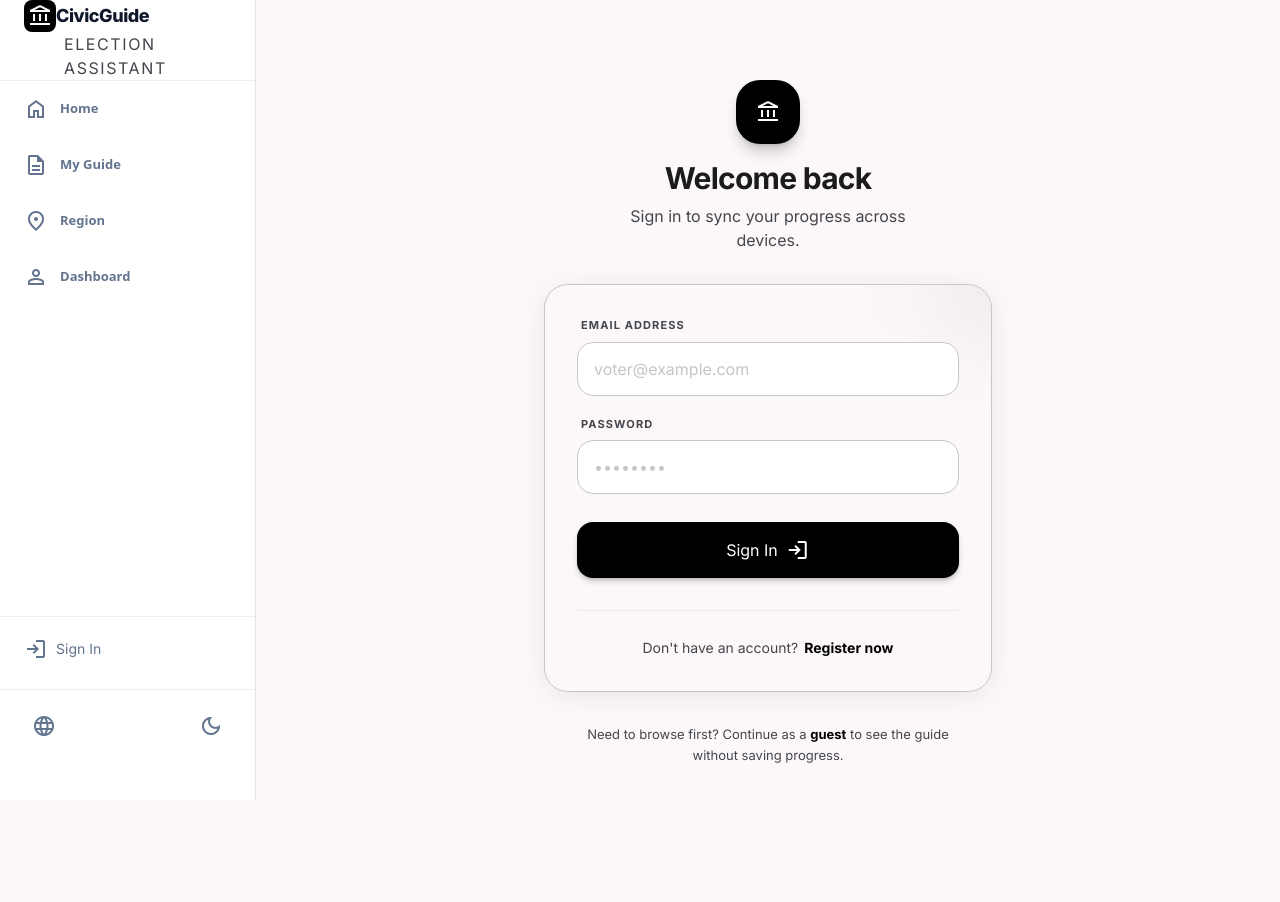
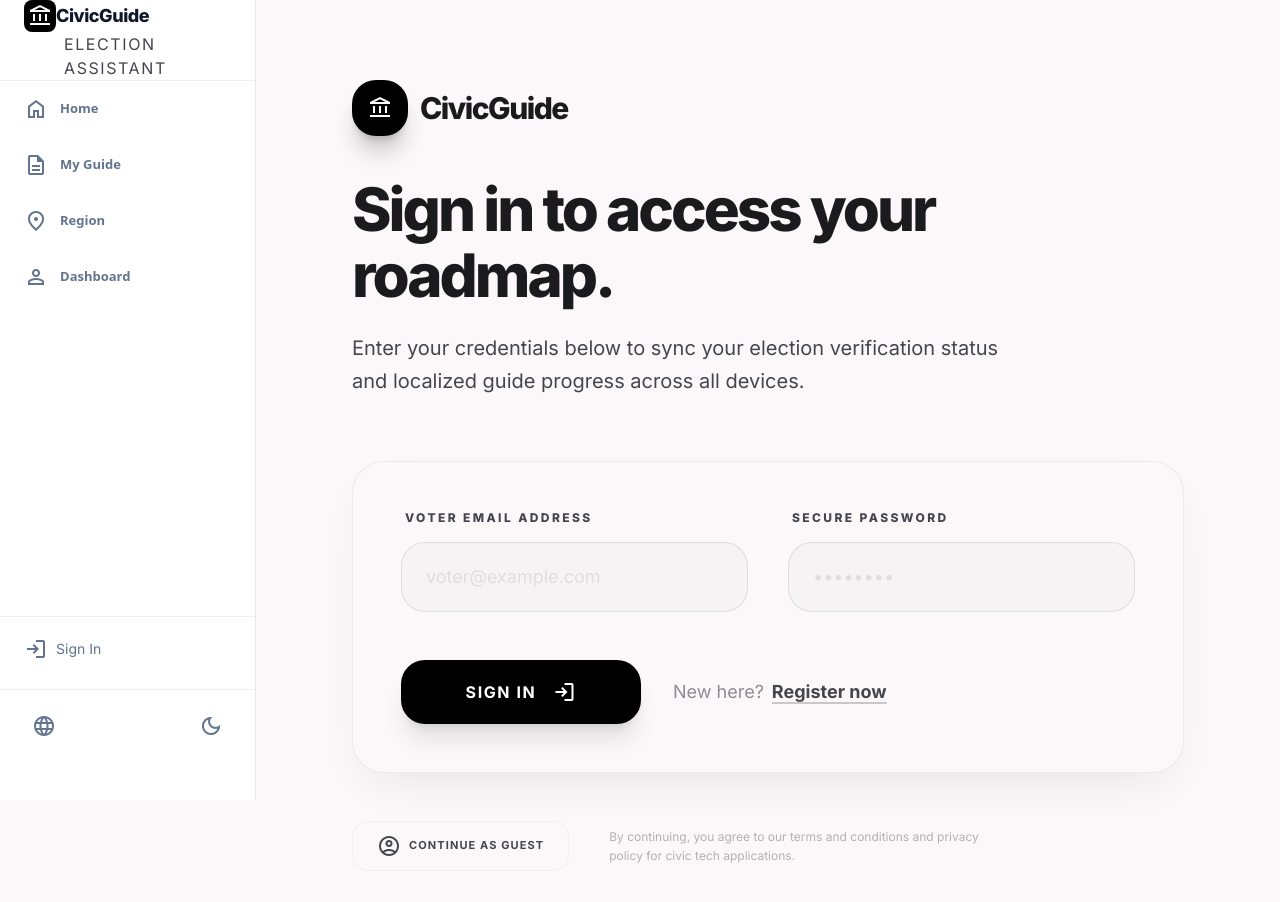
Before and after one commit to shreyashjagtap157/PromptWars-Virtual-2, a Next.js app in the folder frontend/: page /auth in a window 1280 px wide. Shown: the top 902 px of the page. Before the commit the page ends 846 px from the top, so only its background shows below. Built offline with nearby package versions, Linux system fonts and the light colour scheme; no server answers.

Commit message:
fix: exhaustive guide content refresh, horizontal auth layout spread, and firebase config instructions

```diff
--- a/frontend/app/auth/page.tsx
+++ b/frontend/app/auth/page.tsx
@@ -2,6 +2,7 @@
 import React, { useState } from 'react';
 import { useAuth } from '@/contexts/AuthContext';
 import { useRouter } from 'next/navigation';
+import Link from 'next/link';
 
 export default function AuthPage() {
   const [isLogin, setIsLogin] = useState(true);
@@ -12,7 +13,6 @@ export default function AuthPage() {
   const { signIn, signUp, user } = useAuth();
   const router = useRouter();
 
-  // Redirect if already logged in
   if (user) {
     router.push('/app');
     return null;
@@ -31,18 +31,12 @@ export default function AuthPage() {
       router.push('/app');
     } catch (err: any) {
       const msg = err?.message || '';
-      const code = err?.code || '';
-
-      if (msg.includes('api-key-not-valid') || code === 'auth/invalid-api-key') {
-        setError('⚠️ Firebase Web API Key is missing or invalid. Please update the NEXT_PUBLIC_FIREBASE_API_KEY in your frontend/.env.local file to enable authentication.');
-      } else if (code === 'auth/user-not-found' || code === 'auth/wrong-password' || code === 'auth/invalid-credential') {
-        setError('Invalid email or password.');
-      } else if (code === 'auth/email-already-in-use') {
-        setError('An account with this email already exists.');
-      } else if (code === 'auth/weak-password') {
-        setError('Password must be at least 6 characters.');
+      if (msg.includes('CONFIGURATION_NOT_FOUND')) {
+        setError('🔴 Firebase Configuration Error: "Email/Password" sign-in is disabled in your Firebase Console. Please go to Authentication > Sign-in method and enable the "Email/Password" provider.');
+      } else if (msg.includes('API_KEY_INVALID') || msg.includes('api-key-not-valid')) {
+        setError('🔴 Invalid API Key. Please check your .env.local and Ensure the key has no restrictions in the Google Cloud Console.');
       } else {
-        setError(msg || 'An unexpected error occurred. Please check your internet connection.');
+        setError(err.message || 'Authentication failed.');
       }
     } finally {
       setLoading(false);
@@ -50,45 +44,54 @@ export default function AuthPage() {
   };
 
   return (
-    <main className="flex-1 flex flex-col items-center justify-center min-h-[calc(100vh-80px)] px-4 py-20">
-      <div className="w-full max-w-md animate-in fade-in zoom-in-95 duration-500">
-        <div className="text-center mb-8">
-          <div className="w-16 h-16 rounded-2xl bg-primary text-on-primary flex items-center justify-center mx-auto mb-4 shadow-lg shadow-primary/20">
-            <span className="material-symbols-outlined text-[32px]">account_balance</span>
-          </div>
-          <h1 className="font-h1 text-3xl font-bold text-on-surface mb-2 tracking-tight">
-            {isLogin ? 'Welcome back' : 'Create your account'}
+    <main className="min-h-screen bg-[#fcf8fa] dark:bg-[#111318] flex flex-col items-start justify-center px-6 md:px-12 lg:px-24 py-20 relative overflow-hidden">
+      {/* Background Polish */}
+      <div className="absolute top-0 right-0 w-[800px] h-[800px] bg-primary/5 rounded-full blur-[120px] -z-10 translate-x-1/4 -translate-y-1/4"></div>
+
+      <div className="w-full max-w-5xl">
+        <div className="mb-16 animate-in fade-in slide-in-from-left-8 duration-700">
+          <Link href="/" className="inline-flex items-center gap-3 mb-10 group">
+            <div className="w-14 h-14 rounded-2xl bg-primary text-on-primary flex items-center justify-center shadow-xl shadow-primary/20 group-hover:scale-105 transition-all">
+              <span className="material-symbols-outlined text-[32px]">account_balance</span>
+            </div>
+            <span className="font-h1 text-3xl font-black text-on-surface tracking-tighter">CivicGuide</span>
+          </Link>
+
+          <h1 className="font-h1 text-5xl md:text-6xl font-black text-on-surface tracking-tighter mb-6 max-w-3xl leading-[1.1]">
+            {isLogin ? 'Sign in to access your roadmap.' : 'Join your local civic community.'}
           </h1>
-          <p className="font-body-md text-on-surface-variant max-w-[280px] mx-auto">
-            {isLogin ? 'Sign in to sync your progress across devices.' : 'Register to save and sync your election guide progress.'}
+          <p className="font-body-lg text-on-surface-variant max-w-2xl text-xl leading-relaxed">
+            {isLogin
+              ? 'Enter your credentials below to sync your election verification status and localized guide progress across all devices.'
+              : 'Register today to save your progress, receive real-time electoral alerts, and get a personalized verification roadmap.'}
           </p>
         </div>
 
-        <div className="bg-surface rounded-2xl border border-outline-variant p-8 shadow-[0px_4px_30px_-4px_rgba(0,0,0,0.1)] relative overflow-hidden">
-          {/* Subtle background decoration */}
-          <div className="absolute top-0 right-0 w-32 h-32 bg-primary/5 rounded-full -translate-y-1/2 translate-x-1/2 blur-2xl pointer-events-none"></div>
+        {error && (
+          <div className="mb-12 p-6 bg-error-container/40 border-l-4 border-error text-on-error-container rounded-r-2xl text-base leading-relaxed flex items-start gap-4 max-w-4xl animate-in shake-in duration-500">
+            <span className="material-symbols-outlined text-error shrink-0 text-[24px]">report</span>
+            <div className="font-body-md font-bold">{error}</div>
+          </div>
+        )}
 
-          {error && (
-            <div className="mb-6 p-4 bg-error-container/50 border border-error/20 text-on-error-container rounded-xl text-sm leading-relaxed flex items-start gap-3">
-              <span className="material-symbols-outlined text-[20px] text-error shrink-0">warning</span>
-              <span>{error}</span>
-            </div>
-          )}
-
-          <form onSubmit={handleSubmit} className="flex flex-col gap-5 relative z-10">
-            <div>
-              <label className="block font-label-caps text-[11px] text-on-surface-variant mb-2 ml-1 uppercase tracking-widest font-bold">Email Address</label>
+        {/* Spread out form */}
+        <form onSubmit={handleSubmit} className="w-full max-w-4xl bg-surface border border-outline-variant/30 rounded-[32px] p-8 md:p-12 shadow-[0px_20px_50px_-20px_rgba(0,0,0,0.1)] animate-in fade-in slide-in-from-bottom-8 duration-700">
+          <div className="grid grid-cols-1 md:grid-cols-2 gap-10">
+            <div className="space-y-4">
+              <label className="block font-label-caps text-xs text-on-surface-variant uppercase tracking-[0.2em] font-black ml-1">Voter Email Address</label>
               <input
                 type="email"
                 value={email}
                 onChange={(e) => setEmail(e.target.value)}
                 required
                 placeholder="voter@example.com"
-                className="w-full bg-surface-container-lowest border border-outline-variant rounded-xl px-4 py-3.5 font-body-md text-on-surface focus:outline-none focus:border-primary focus:ring-4 focus:ring-primary/10 transition-all placeholder:opacity-50"
+                className="w-full bg-surface-container-low border border-outline-variant/50 rounded-2xl px-6 py-5 font-body-md text-lg text-on-surface focus:outline-none focus:ring-4 focus:ring-primary/10 focus:border-primary transition-all placeholder:opacity-20"
               />
             </div>
-            <div>
-              <label className="block font-label-caps text-[11px] text-on-surface-variant mb-2 ml-1 uppercase tracking-widest font-bold">Password</label>
+            <div className="space-y-4">
+              <div className="flex justify-between items-end px-1">
+                <label className="block font-label-caps text-xs text-on-surface-variant uppercase tracking-[0.2em] font-black">Secure Password</label>
+              </div>
               <input
                 type="password"
                 value={password}
@@ -96,38 +99,47 @@ export default function AuthPage() {
                 required
                 minLength={6}
                 placeholder="••••••••"
-                className="w-full bg-surface-container-lowest border border-outline-variant rounded-xl px-4 py-3.5 font-body-md text-on-surface focus:outline-none focus:border-primary focus:ring-4 focus:ring-primary/10 transition-all placeholder:opacity-50"
+                className="w-full bg-surface-container-low border border-outline-variant/50 rounded-2xl px-6 py-5 font-body-md text-lg text-on-surface focus:outline-none focus:ring-4 focus:ring-primary/10 focus:border-primary transition-all placeholder:opacity-20"
               />
             </div>
+          </div>
 
+          <div className="mt-12 flex flex-col md:flex-row items-center gap-8">
             <button
               type="submit"
               disabled={loading}
-              className="w-full bg-primary text-on-primary font-button py-4 px-6 rounded-xl hover:bg-primary/90 transition-all active:scale-[0.98] disabled:opacity-50 disabled:cursor-not-allowed flex items-center justify-center gap-2 mt-2 shadow-md shadow-primary/20">
+              className="w-full md:w-auto min-w-[240px] bg-primary text-on-primary font-button py-5 px-10 rounded-2xl hover:translate-y-[-4px] hover:shadow-2xl hover:shadow-primary/30 transition-all active:scale-[0.98] disabled:opacity-50 disabled:cursor-not-allowed flex items-center justify-center gap-4 shadow-xl shadow-primary/10">
               {loading ? (
-                <span className="material-symbols-outlined text-[20px] animate-spin">progress_activity</span>
+                <span className="material-symbols-outlined text-[28px] animate-spin">progress_activity</span>
               ) : (
-                <span className="flex items-center gap-2">
-                  {isLogin ? 'Sign In' : 'Create Account'}
-                  <span className="material-symbols-outlined text-[18px]">{isLogin ? 'login' : 'person_add'}</span>
-                </span>
+                <>
+                  <span className="text-base font-bold uppercase tracking-widest">{isLogin ? 'Sign In' : 'Create Account'}</span>
+                  <span className="material-symbols-outlined text-[24px]">login</span>
+                </>
               )}
             </button>
-          </form>
 
-          <div className="mt-8 pt-6 border-t border-outline-variant/30 text-center">
             <button
+              type="button"
               onClick={() => { setIsLogin(!isLogin); setError(''); }}
-              className="text-on-surface-variant font-body-md text-sm hover:text-primary transition-colors inline-flex items-center gap-1.5 focus:outline-none">
-              {isLogin ? "Don't have an account?" : "Already have an account?"}
-              <span className="text-primary font-bold hover:underline">{isLogin ? "Register now" : "Sign in instead"}</span>
+              className="font-body-md text-on-surface-variant hover:text-primary transition-colors flex items-center gap-2 group text-lg">
+              <span className="opacity-60">{isLogin ? "New here?" : "Already a member?"}</span>
+              <span className="font-bold underline decoration-2 underline-offset-4 decoration-primary/20 group-hover:decoration-primary">
+                {isLogin ? "Register now" : "Go to Login"}
+              </span>
             </button>
           </div>
+        </form>
+
+        <div className="mt-12 flex items-center gap-10 animate-in fade-in duration-1000 delay-500">
+           <Link href="/guide" className="font-button text-sm text-on-surface-variant hover:text-primary transition-all flex items-center gap-2 px-6 py-3 bg-surface border border-outline-variant/20 rounded-xl hover:bg-surface-container-low">
+              <span className="material-symbols-outlined text-[20px]">account_circle</span>
+              <span className="font-bold uppercase tracking-widest text-[11px]">Continue as Guest</span>
+           </Link>
+           <p className="text-on-surface-variant text-xs opacity-40 max-w-sm leading-relaxed">
+             By continuing, you agree to our terms and conditions and privacy policy for civic tech applications.
+           </p>
         </div>
-
-        <p className="text-center text-[13px] text-on-surface-variant mt-8 px-8 leading-relaxed">
-          Need to browse first? Continue as a <a href="/guide" className="text-primary hover:underline font-bold">guest</a> to see the guide without saving progress.
-        </p>
       </div>
     </main>
   );
```
Also changed, not shown: frontend/app/guide/page.tsx (+35 -23 lines), 1 other file (tests, documents, lock files or other folders).
